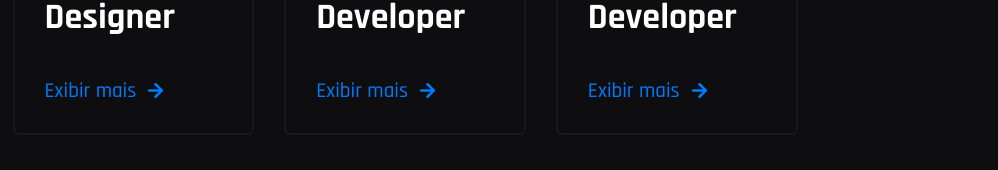
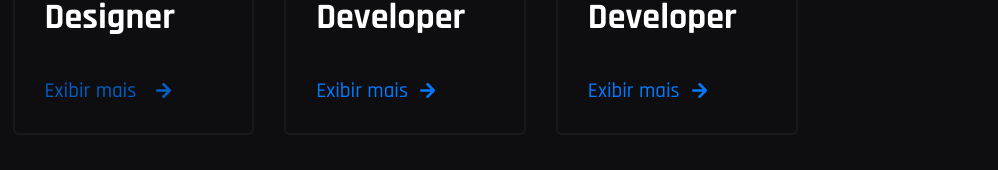
Before and after one commit to eubrunocoelho/portfolio, a Vue app: page / in a window 1280 px wide. In both pictures the pointer is over the link 368 px from the left and 2029 px from the top of the page. Shown: the part 1939-2109 px from the top of the page, without its empty margins (235-1233 px from the left). Built offline with nearby package versions, Linux system fonts and the light colour scheme; a web font is replaced by a local one.

Commit message:
style: add transition to show more link

```diff
--- a/src/assets/scss/modules/_app.scss
+++ b/src/assets/scss/modules/_app.scss
@@ -45,6 +45,12 @@ section {
     font-size: 21px;
     font-weight: 500;
     text-decoration: none;
+    transition: color .1s ease-in-out;
+
+    &:hover {
+        /* static colors x.x */
+        color: darken($color: #007bff, $amount: 12%);
+    }
 
     &::after {
         background: url(../img/arrow-right.svg) center no-repeat;
@@ -54,7 +60,13 @@ section {
         filter: var(--show-more-chevron-color);
         height: 15px;
         margin: 0 0 0 12px;
+        transition: filter .1s ease-in-out, margin .25s ease-in-out .1s;
         vertical-align: middle;
         width: 15px;
     }
+
+    &:hover::after {
+        filter: var(--hover-show-more-chevron-color);
+        margin: 0 0 0 20px;
+    }
 }
--- a/src/assets/scss/modules/_variables.scss
+++ b/src/assets/scss/modules/_variables.scss
@@ -109,4 +109,5 @@
     --hover-nav-link-background-color: #007bff;
     --hover-nav-link-border-color: #5696da;
     --hover-social-box-border-color: #007bff;
+    --hover-show-more-chevron-color: invert(27%) sepia(98%) saturate(1479%) hue-rotate(193deg) brightness(86%) contrast(111%);
 }
```
